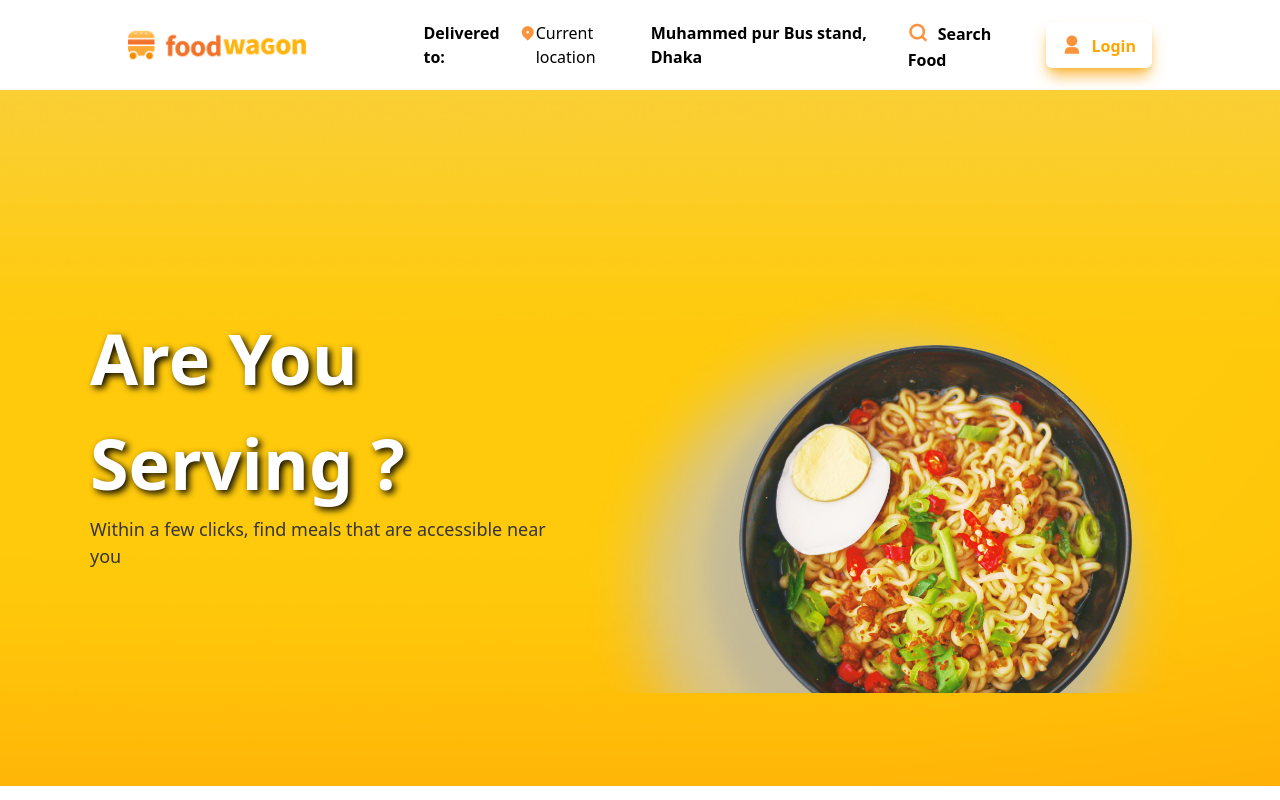
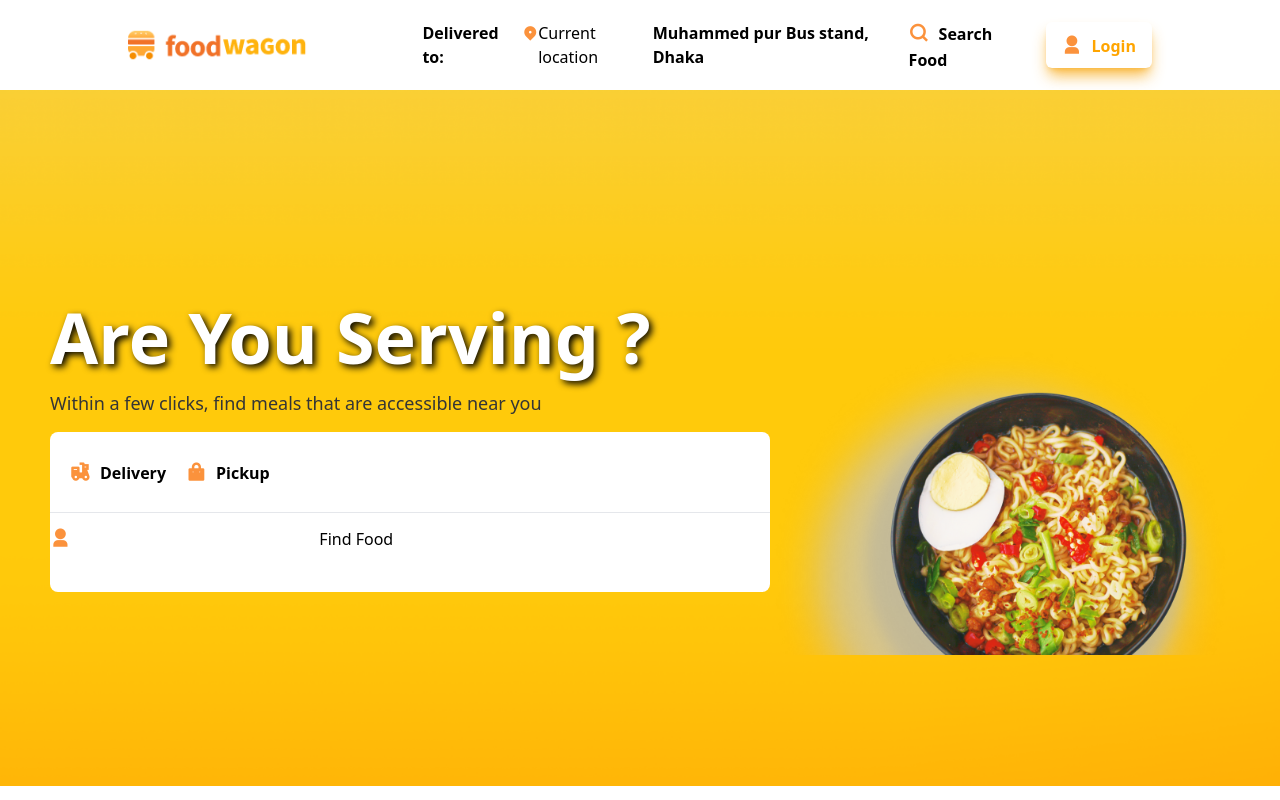
Before and after one commit to javidShabin/food-order-landing-page, a plain HTML site: page index.html in a window 1280 px wide. Drawn offline with nearby package versions, Linux system fonts and the light colour scheme.

Commit message:
trying to align order form

```diff
--- a/index.html
+++ b/index.html
@@ -21,8 +21,7 @@
           </div>
           <div>
             <p class="hidden lg:flex">
-              <b>Delivered to:</b
-              ><i class="ri-map-pin-2-fill text-orange-400"></i> Current
+              <b>Delivered to:</b><i class="ri-map-pin-2-fill text-orange-400 ml-1"></i> Current
               location <b>Muhammed pur Bus stand, Dhaka</b>
             </p>
           </div>
@@ -61,7 +60,7 @@
       <!-- Hero section -->
       <section class="w-[100%] h-[87vh] relative">
         <div
-          class="container bg-[url('./asset/images/bg.png')] bg-center bg-cover w-full h-full flex justify-around items-center p-[90px]"
+          class="container bg-[url('./asset/images/bg.png')] bg-center bg-cover w-full h-full flex justify-around items-center px-[50px]"
         >
           <!-- Search form html -->
           <div class="search-form sm:flex lg: hidden absolute top-[1rem] right-[15rem] bg-[#fff] px-[20px] py-[5px] rounded-xl">
@@ -77,9 +76,20 @@
             </p>
 
             <!-- Order form -->
-            <div class="order-form"></div>
+            <div class="order-form bg-[#fff] w-[45rem] h-[20vh] rounded-lg mt-[15px]">
+                <ul class="flex">
+                    <li class="ml-[20px] mt-[25px]"><a href="#"><i class="ri-e-bike-2-fill text-orange-400 text-[20px] font-[700] mr-[10px]"></i><b>Delivery</b></a></li>
+                    <li class="ml-[20px] mt-[25px]"><a href="#"><i class="ri-shopping-bag-fill text-orange-400 text-[20px] font-[700] mr-[10px]"></i><b>Pickup</b></a></li>
+                </ul>
+                <hr class="mt-[25px] text-gray-600 h-[1px]">
+                <div class="oder-container translate-y-[10px]">
+                    <i class="ri-user-3-fill text-orange-400 text-[20px] font-[700] mr-[10px]"></i>
+                    <input type="text">
+                    <button>Find Food</button>
+                </div>
+            </div>
           </div>
-          <div class="hero-image mt-[100px]">
+          <div class="hero-image mt-[125px]">
             <img src="./asset/images/Image.png" alt="image" class="w-[750px]" />
           </div>
         </div>
```
